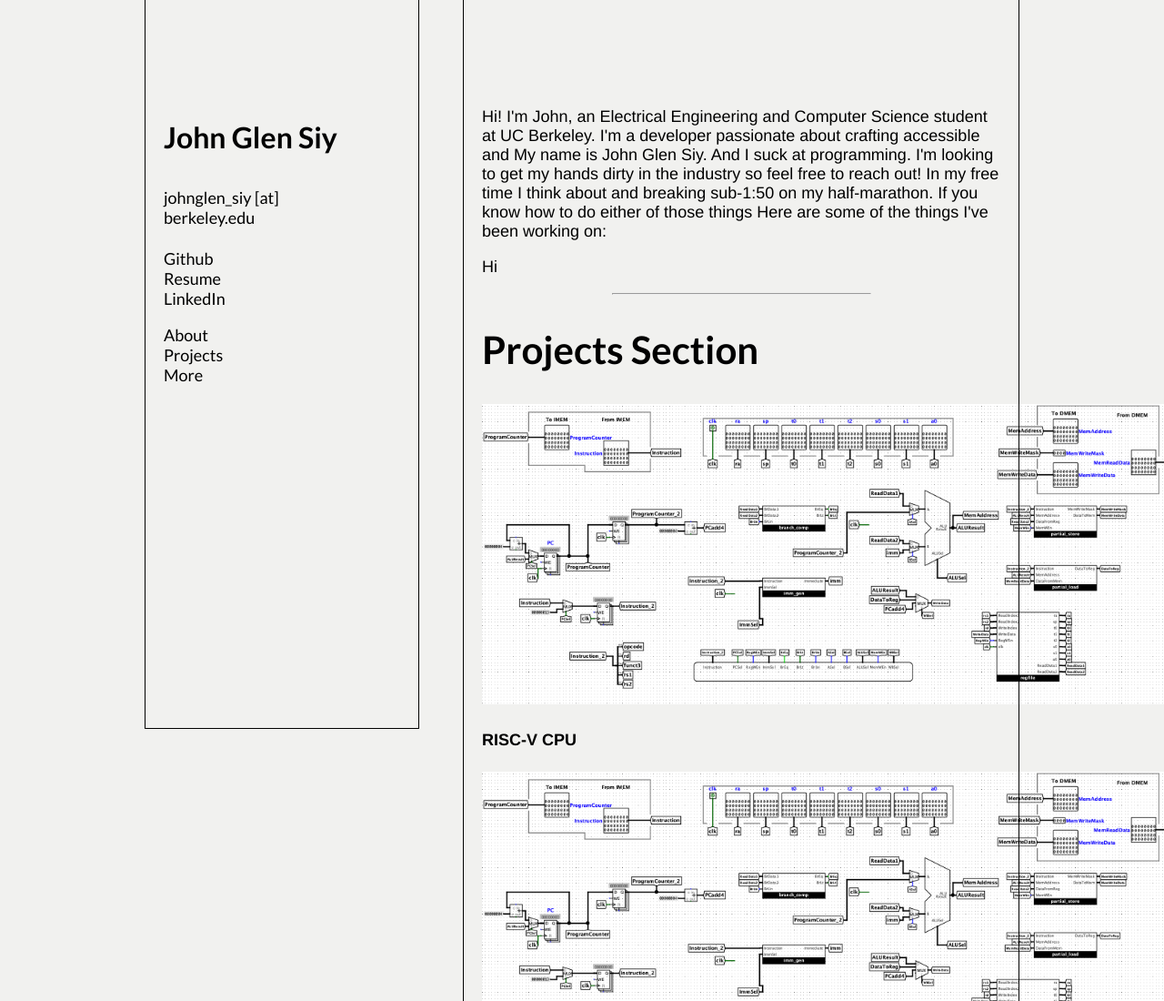
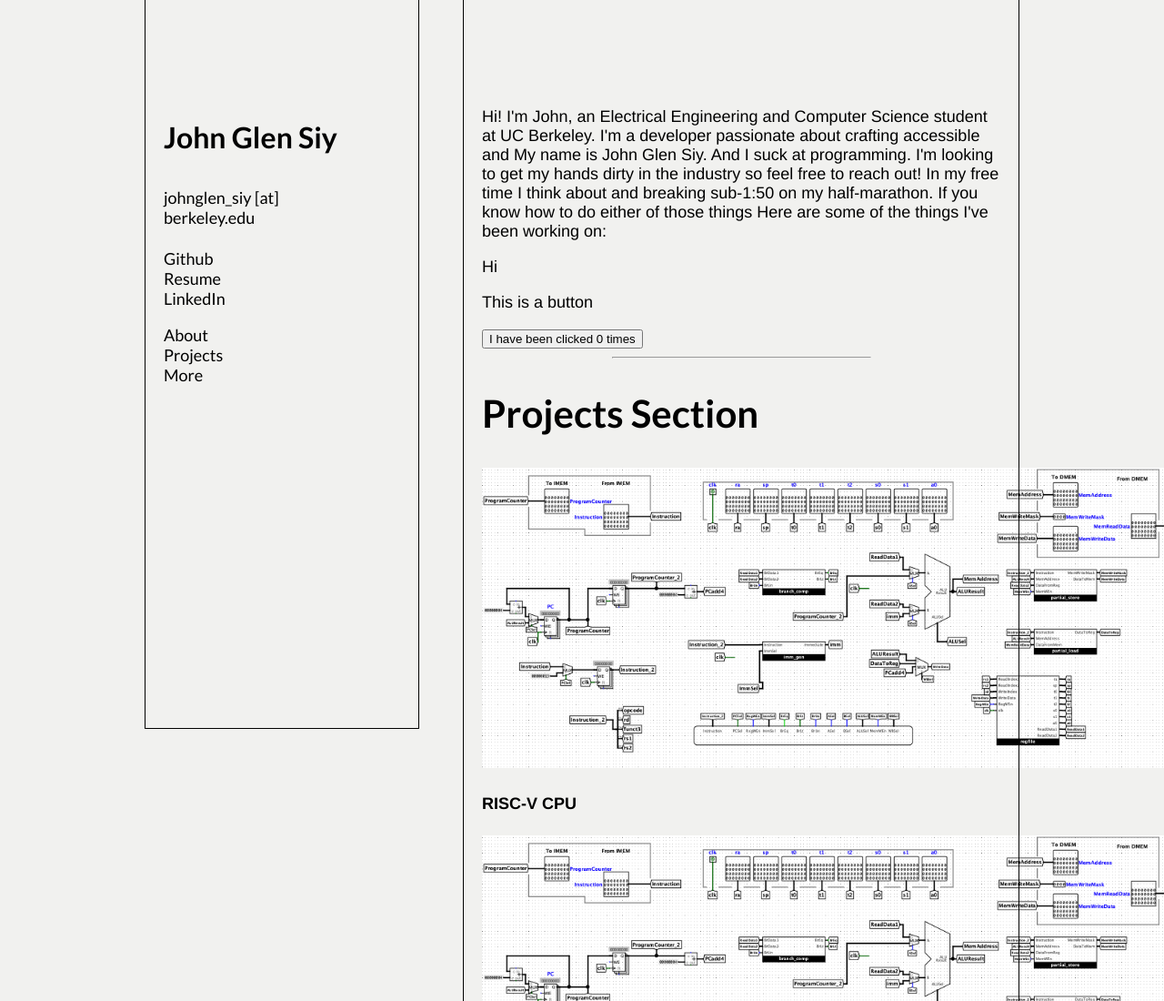
Before and after one commit to johnglensiy/boichik-bagel, a Gatsby site: page / in a window 1280 px wide. Shown: the top 1100 px of the page at 91% size. Built offline with nearby package versions, Linux system fonts and the light colour scheme; Gatsby itself is replaced by a stand-in of ours.

Commit message:
added visitor counter

```diff
--- a/src/components/aboutme.tsx
+++ b/src/components/aboutme.tsx
@@ -1,5 +1,6 @@
 import React from "react";
-import { StyledAboutMe } from "../components/aboutmecss"
+import { StyledAboutMe } from "../components/aboutmecss";
+import VisitCounter from "../components/visitCounter";
 
 const AboutMe = (props: any) => {
     return (
@@ -17,15 +18,11 @@ const AboutMe = (props: any) => {
                 my half-marathon. If you know how to do either of those things
 
                 Here are some of the things I've been working on:
-
-
-
-
-
             </p>
             <p>
                 Hi
             </p>
+            <VisitCounter></VisitCounter>
             <hr/>
         </StyledAboutMe>
 
--- /dev/null
+++ b/src/components/visitCounter.tsx
@@ -0,0 +1,21 @@
+import React, { useState, useEffect } from 'react';
+
+const VisitCounter = (props: any) => {
+    const [visits, setVisits] = useState(0);
+
+    useEffect(
+        () => {
+            document.title = `You clicked ${visits} times`;
+        },
+        [visits]
+    );
+
+    return (
+        <div>
+            <p>This is a button</p>
+            <button onClick={() => setVisits(visits + 1)}>I have been clicked {visits} times</button>
+        </div>
+    );
+};
+
+export default VisitCounter;
```
